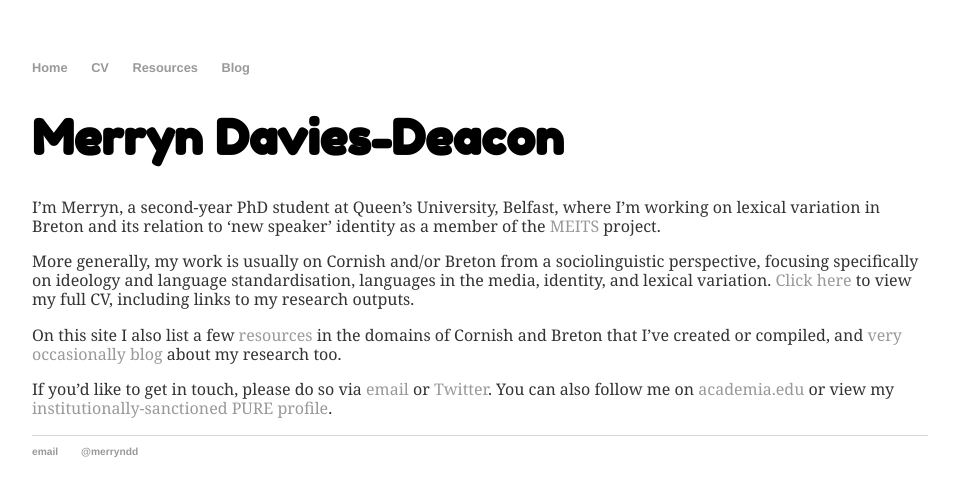
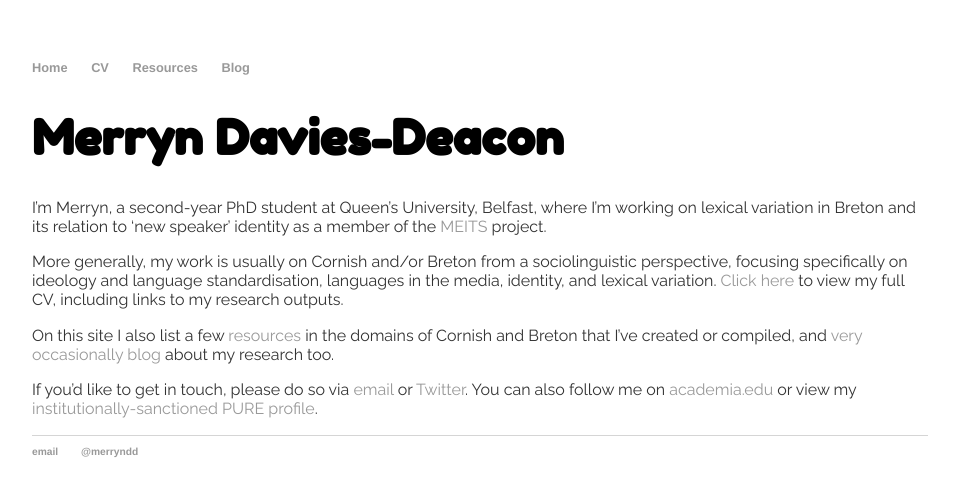
Before and after one commit to merryndd/merryndd.github.io, a Jekyll site: the page built from index.html, in a window 1280 px wide. Shown: the top 496 px of the page, without its empty margins (160-1119 px from the left). Built offline with Jekyll 4.4.1, drawn with Linux system fonts in a browser that asks for light colours.

Commit message:
Update main.css

```diff
--- a/css/main.css
+++ b/css/main.css
@@ -17,7 +17,7 @@ ul {
     font-size: .8em;
     line-height: 1.2em;
     color: #333;
-    font-family:'Georgia', 'Serif';
+    font-family: 'Raleway', sans-serif;
 }
 
 a {
@@ -39,7 +39,7 @@ p {
     font-size: 1em;
     line-height: 1.2em;
     color: #333;
-    font-family:'Georgia', 'Serif';
+    font-family: 'Raleway', sans-serif;
 }
 
 .bibentry {
@@ -56,7 +56,7 @@ ul.posts {
     margin: 20px auto 40px;
     font-size: 1em;
     line-height: 1.2em;
-    font-family:'Georgia', 'Serif';
+    font-family: 'Raleway', sans-serif;
 }
 
 ul.posts li {
```
